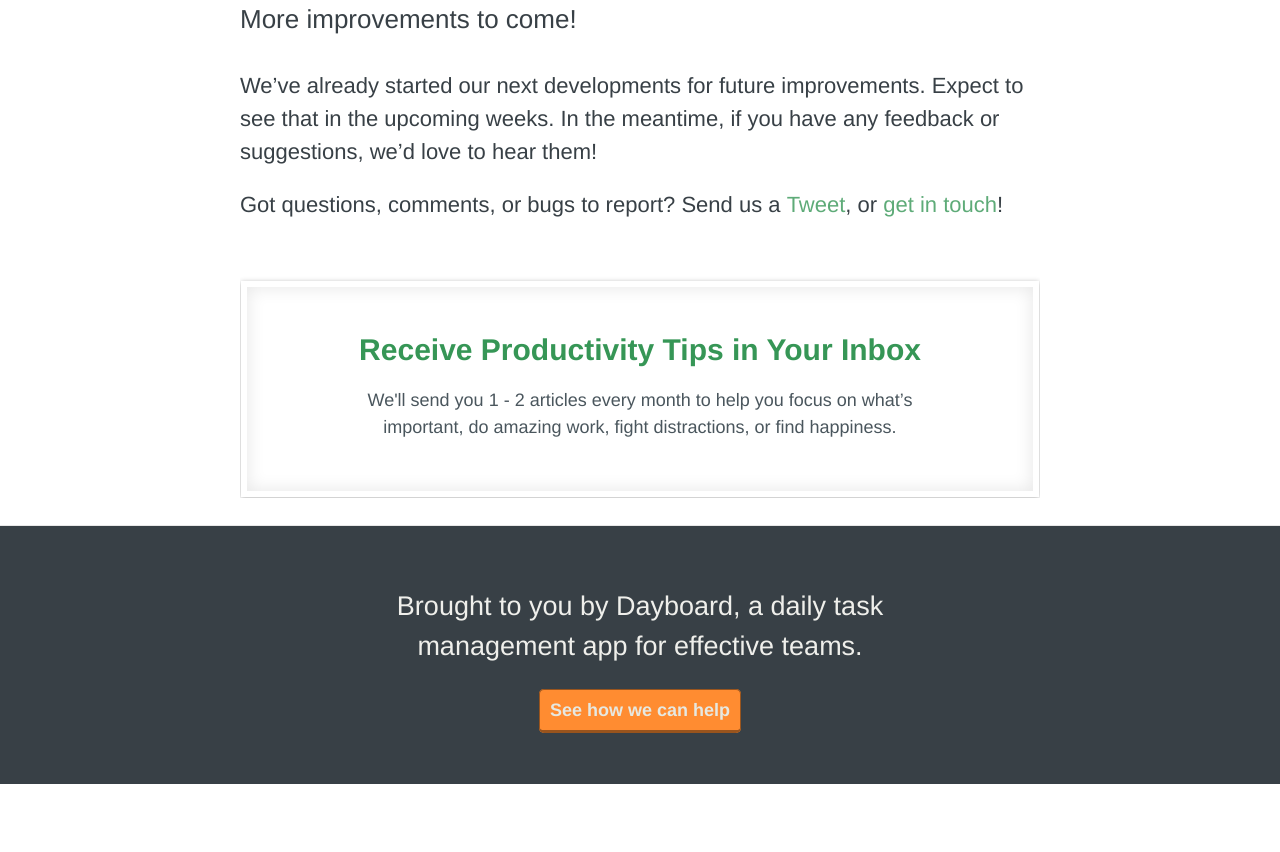
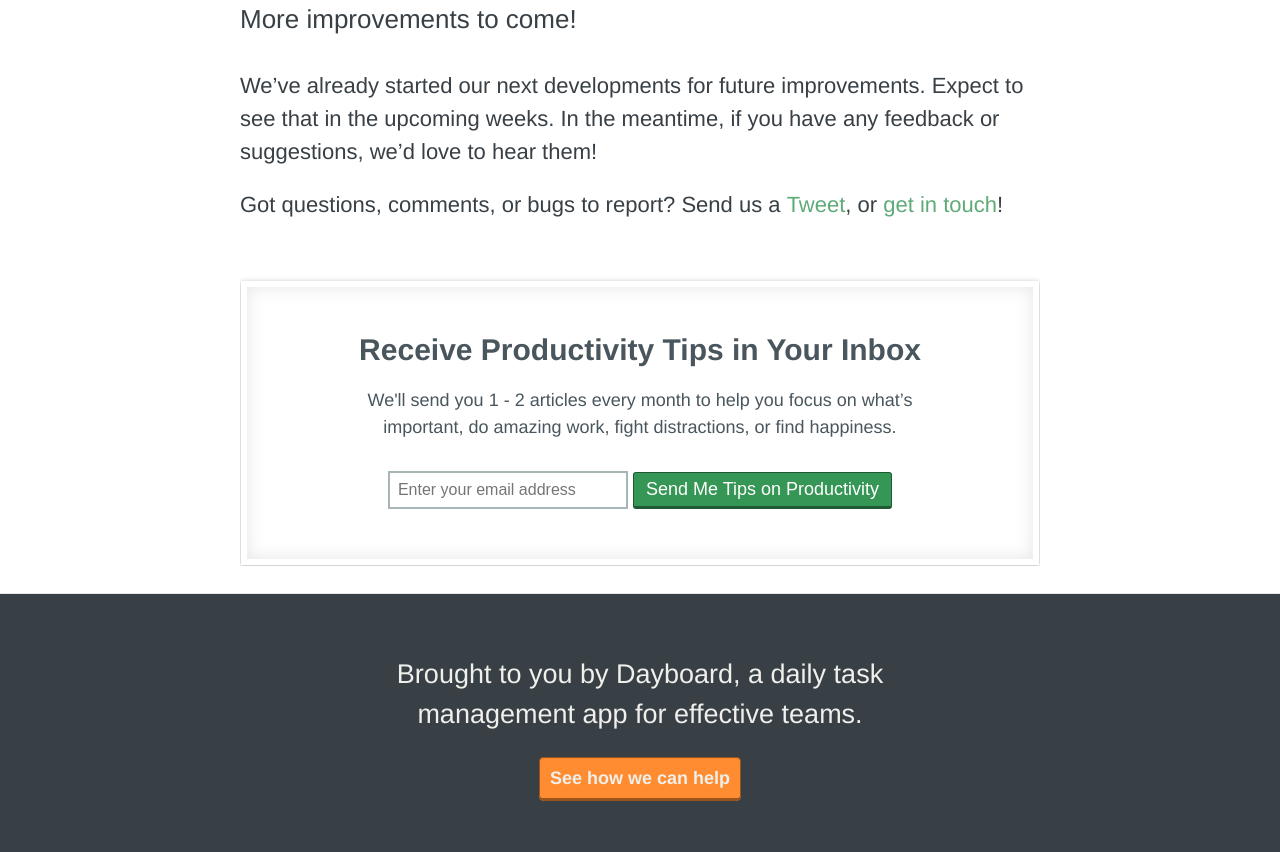
Before and after one commit to dayboard/blog, a Jekyll site: the page built from _posts/tumblr/2014-10-27-new-stuff-tomorrow-list-individual-histories.html, in a window 1280 px wide. Shown: the part 1974-2826 px from the top of the page. Built offline with Jekyll 4.4.1, drawn with Linux system fonts in a browser that asks for light colours; nearby versions of some CDN libraries; before the commit the page ends 2758 px from its top, so only the background shows below that.

Commit message:
Added form element for email and submit button for opt-in box in post layout + styles

```diff
--- a/_layouts/post.html
+++ b/_layouts/post.html
@@ -32,6 +32,10 @@ layout: default
         <h2>Receive Productivity Tips in Your Inbox</h2>
         <h3>We'll send you 1 - 2 articles every month to help you focus on what’s important, do amazing work, fight distractions, or find happiness.</h3>
       </div>
+      <form action="" method="POST" accept-charset="utf-8">
+        <input type="text" name="email" id="email" placeholder="Enter your email address">
+        <input type="submit" name="submit" id="submit" value="Send Me Tips on Productivity">
+      </form>
     {% endif %}
   </section>
 
--- a/_sass/_layout.scss
+++ b/_sass/_layout.scss
@@ -158,14 +158,14 @@
       border: 1px solid $o1;
       border-radius: 5px;
       border-width: 1px 1px 3px;
-      color: $ow5;
+      color: $ow6;
       font-weight: 600;
       padding: 10px;
 
       &:hover {
         border: 1px solid $o2;
         border-width: 1px 1px 3px;
-        color: $ow6;
+        color: #fff;
       }
     }
   }
@@ -344,7 +344,7 @@
     text-align: center;
 
     h2 {
-      color: $g3;
+      color: $dg2;
       font-size: 30px;
       font-weight: 600;
       padding-top: 20px;
@@ -356,5 +356,32 @@
       font-size: $base-font-size;
       padding: 0 60px;
     }
+
+    form {
+      margin-bottom: 30px;
+
+      input#email {
+        border: 2px solid $lg4;
+        font-size: 16px;
+        padding: 8px;
+        width: 220px;
+      }
+
+      input#submit {
+        background-color: $g3;
+        border: solid $g1;
+        border-radius: 3px;
+        border-width: 1px 1px 3px;
+        color: #fff;
+        display: inline-block;
+        font-size: 18px;
+        padding: 6px 12px;
+
+        &:hover {
+        border: solid $g2;
+        border-width: 1px 1px 3px;
+        }
+      }
+    }
   }
 }
```
Lines whose indentation alone changed are shown as unchanged.
